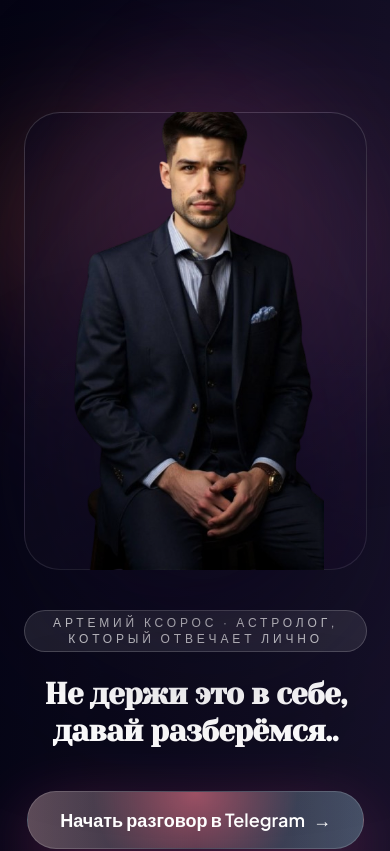
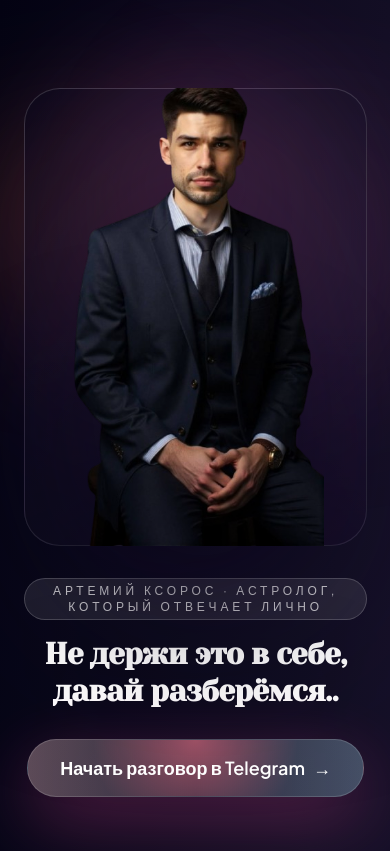
Before and after one commit to DEOZMSK/ksoros-landing-, a Next.js app: page / in a window 390 px wide. Shown: the top 851 px of the page. Built offline with nearby package versions, Linux system fonts and the light colour scheme; no server answers.

Commit message:
Tighten hero-to-features spacing on mobile

```diff
--- a/app/page.tsx
+++ b/app/page.tsx
@@ -79,31 +79,31 @@ export default function HomePage() {
         />
       </div>
 
-      <div className="relative z-10 mx-auto flex min-h-screen max-w-6xl flex-col justify-between gap-16 px-6 py-16 sm:px-10 lg:px-12">
-        <header className="relative flex min-h-[660px] flex-col justify-center overflow-visible pb-24 pt-12">
+      <div className="relative z-10 mx-auto flex min-h-screen max-w-6xl flex-col justify-between gap-10 px-6 py-12 sm:gap-16 sm:px-10 sm:py-16 lg:px-12">
+        <header className="relative flex min-h-[660px] flex-col justify-center overflow-visible pb-12 pt-10 sm:pb-24 sm:pt-12">
           <div
             aria-hidden
             className="pointer-events-none absolute left-1/2 top-6 -z-10 h-[520px] w-[min(95vw,600px)] -translate-x-1/2 rounded-[55%] bg-[radial-gradient(circle_at_top,rgba(244,114,182,0.28),transparent_74%)] blur-3xl"
           />
 
-          <div className="relative grid w-full items-center gap-10 lg:grid-cols-[1.02fr_1fr]">
+          <div className="relative grid w-full items-center gap-8 sm:gap-10 lg:grid-cols-[1.02fr_1fr]">
             <div className="order-2 flex flex-col items-center text-center sm:items-start sm:text-left lg:order-1 lg:items-start">
               <span className="inline-flex items-center gap-2 rounded-full border border-white/20 bg-white/10 px-4 py-1 text-xs uppercase tracking-[0.32em] text-white/80">
                 {hero.eyebrow}
               </span>
 
-              <div className="mt-6 max-w-xl drop-shadow-[0_12px_32px_rgba(8,6,24,0.4)]">
+              <div className="mt-4 max-w-xl drop-shadow-[0_12px_32px_rgba(8,6,24,0.4)] sm:mt-6">
                 <h1 className="text-3xl font-semibold leading-tight tracking-tight text-white md:text-[2.85rem] lg:text-[3.15rem] lg:leading-[1.08]">
                   {hero.headline}
                 </h1>
                 {heroSubheadline && (
-                  <p className="mt-6 text-lg text-white/80 md:text-xl">
+                  <p className="mt-5 text-lg text-white/80 md:text-xl">
                     {heroSubheadline}
                   </p>
                 )}
               </div>
 
-              <div className="mt-10 flex w-full flex-col items-center gap-4 text-center sm:flex-row sm:items-center sm:justify-start sm:text-left">
+              <div className="mt-7 flex w-full flex-col items-center gap-4 text-center sm:mt-10 sm:flex-row sm:items-center sm:justify-start sm:text-left">
                 <CTAButton
                   href={heroTelegramLink}
                   variant="glow"
@@ -138,7 +138,7 @@ export default function HomePage() {
           </div>
         </header>
 
-        <section className="space-y-8">
+        <section className="space-y-6 sm:space-y-8">
           <div className="grid gap-5 lg:grid-cols-[minmax(0,2.2fr)_minmax(0,1fr)]">
             <div className="grid gap-4 sm:grid-cols-2">
               {features.map((feature) => (
```
